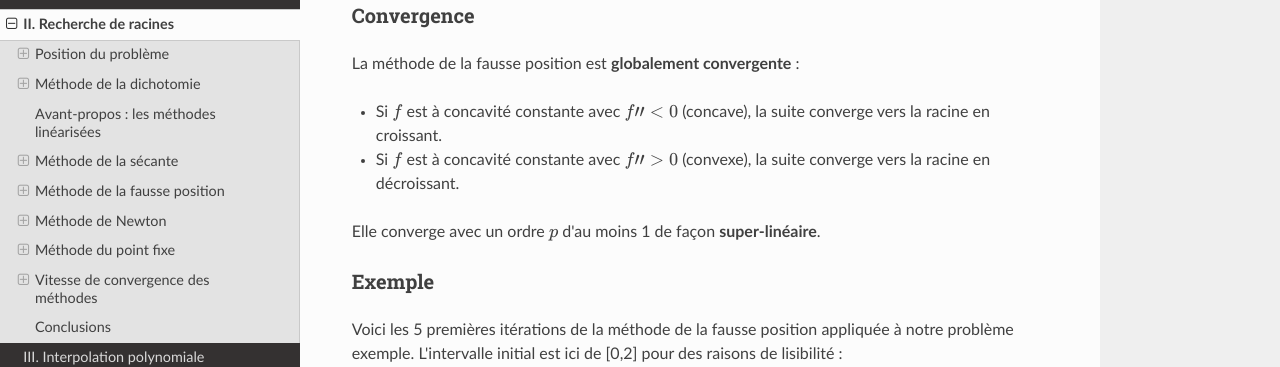
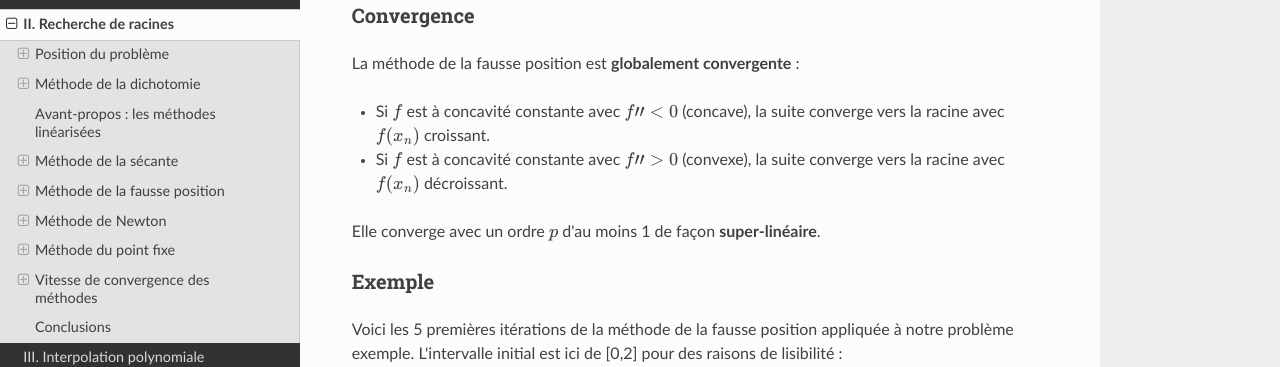
Before and after one commit to NicOudart/UVSQ_LSPH515_methodes_num, an MkDocs documentation site: the page built from docs/Chap2_Recherche_de_racines.md, in a window 1280 px wide and 900 px high, scrolled down 12632 px. Shown: the part 156-523 px from the top of the window. Built offline with MkDocs 1.6.1, drawn with Linux system fonts in a browser that asks for light colours; nearby versions of some CDN libraries.

Commit message:
-Fixing error in Chapter 2.

```diff
--- a/docs/Chap2_Recherche_de_racines.md
+++ b/docs/Chap2_Recherche_de_racines.md
@@ -480,9 +480,9 @@ def fausse_position(f,a,b,n_max,e):
 
 La méthode de la fausse position est **globalement convergente** :
 
-* Si $f$ est à concavité constante avec $f"<0$ (concave), la suite converge vers la racine en croissant.
+* Si $f$ est à concavité constante avec $f"<0$ (concave), la suite converge vers la racine avec $f(x_n)$ croissant.
 
-* Si $f$ est à concavité constante avec $f">0$ (convexe), la suite converge vers la racine en décroissant.
+* Si $f$ est à concavité constante avec $f">0$ (convexe), la suite converge vers la racine avec $f(x_n)$ décroissant.
 
 Elle converge avec un ordre $p$ d'au moins 1 de façon **super-linéaire**.
 
```
